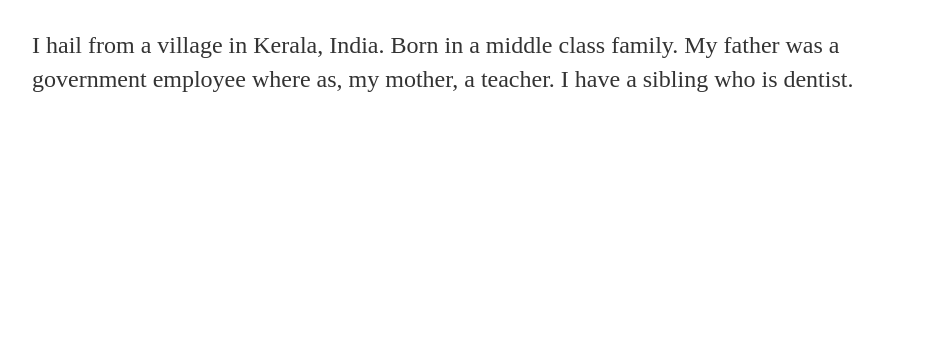
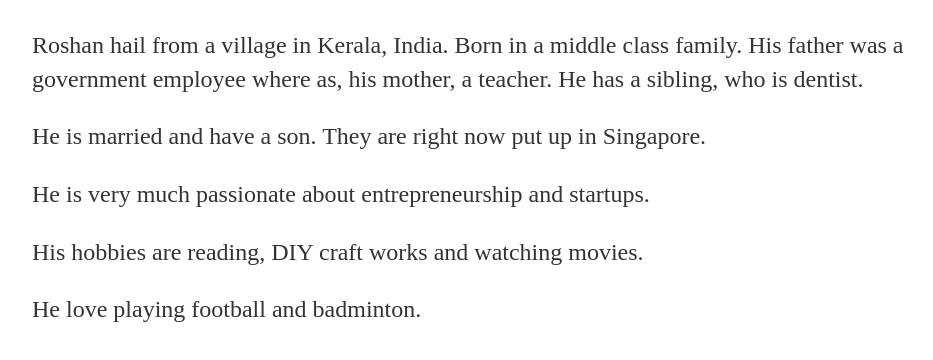
Before and after one commit to roshan-gopalakrishnan/roshan-gopalakrishnan.github.io, a plain HTML site: page about.html in a window 1280 px wide. Shown: the part 118-478 px from the top of the page, without its empty margins (160-1093 px from the left). Drawn offline with Linux system fonts and the light colour scheme.

Commit message:
Update about.html

```diff
--- a/about.html
+++ b/about.html
@@ -9,7 +9,11 @@
 		<div class="container">
     		<div class="blurb">
         		<h1>About Roshan</h1>
-				<p>I hail from a village in Kerala, India. Born in a middle class family. My father was a government employee where as, my mother, a teacher. I have a sibling who is dentist. </p>
+				<p> Roshan hail from a village in Kerala, India. Born in a middle class family. His father was a government employee where as, his mother, a teacher. He has a sibling, who is dentist. </p>
+				<p> He is married and have a son. They are right now put up in Singapore. </p>
+				<p> He is very much passionate about entrepreneurship and startups. </p>
+				<p> His hobbies are reading, DIY craft works and watching movies. </p>
+				<p> He love playing football and badminton. </p>
     		</div><!-- /.blurb -->
 		</div><!-- /.container -->
 	</body>
```
